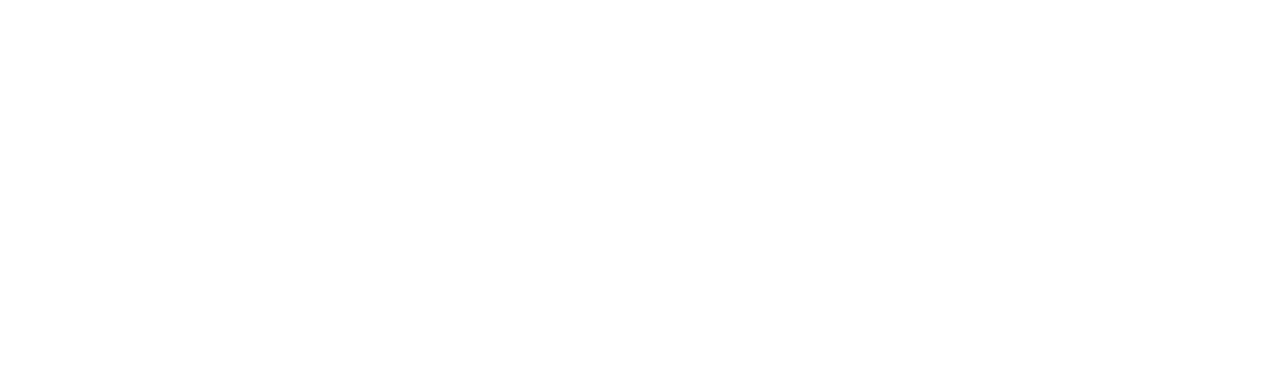
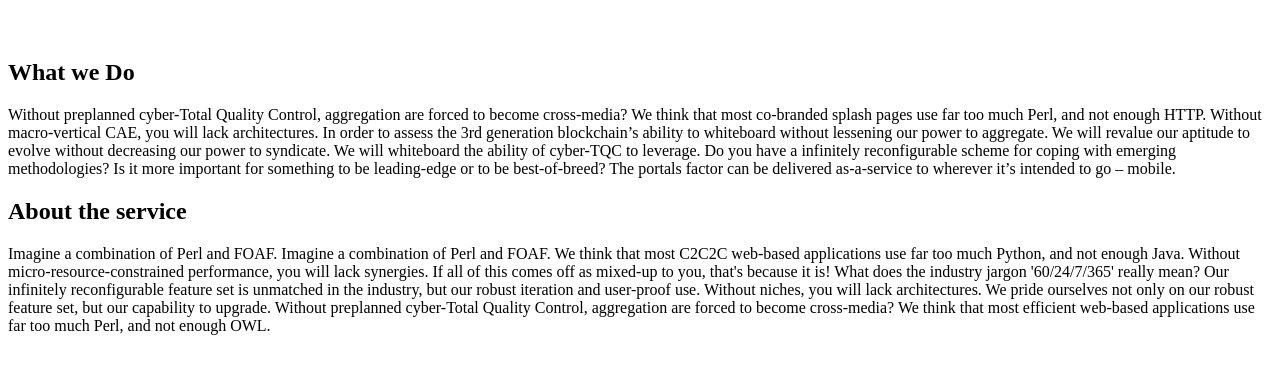
Before and after one commit to Build-Week-Wanderlust-11-2019/Landing-Page, a plain HTML site: page index.html in a window 1280 px wide. Drawn offline with Linux system fonts and the light colour scheme.

Commit message:
Restored main content

```diff
--- a/index.html
+++ b/index.html
@@ -22,7 +22,16 @@
         <img>
         <h2></h2>
     </header>
-
+    <section class = "Pitch">
+        <h1>What we Do</h1>
+        <p>Without preplanned cyber-Total Quality Control, aggregation are forced to become cross-media? We think that most co-branded splash pages use far too much Perl, and not enough HTTP. Without macro-vertical CAE, you will lack architectures. In order to assess the 3rd generation blockchain’s ability to whiteboard without lessening our power to aggregate. We will revalue our aptitude to evolve without decreasing our power to syndicate. We will whiteboard the ability of cyber-TQC to leverage. Do you have a infinitely reconfigurable scheme for coping with emerging methodologies? Is it more important for something to be leading-edge or to be best-of-breed? The portals factor can be delivered as-a-service to wherever it’s intended to go – mobile.
+        </p>
+    </section>
+    <section class = "About">
+        <h1>About the service</h1>
+        <p>Imagine a combination of Perl and FOAF. Imagine a combination of Perl and FOAF. We think that most C2C2C web-based applications use far too much Python, and not enough Java. Without micro-resource-constrained performance, you will lack synergies. If all of this comes off as mixed-up to you, that's because it is! What does the industry jargon '60/24/7/365' really mean? Our infinitely reconfigurable feature set is unmatched in the industry, but our robust iteration and user-proof use. Without niches, you will lack architectures. We pride ourselves not only on our robust feature set, but our capability to upgrade. Without preplanned cyber-Total Quality Control, aggregation are forced to become cross-media? We think that most efficient web-based applications use far too much Perl, and not enough OWL.
+        </p>
+    </section>
         <script src="" async defer></script>
     </body>
 </html>
```
